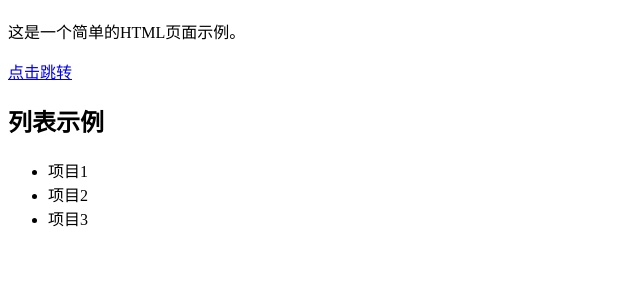
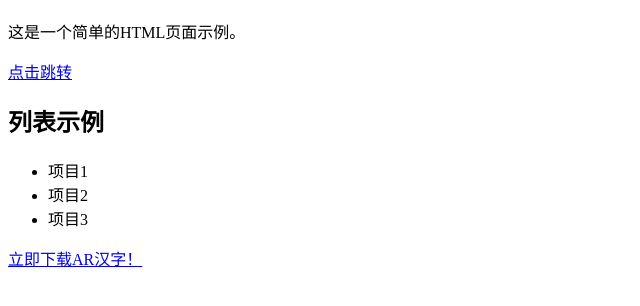
Before and after one commit to QDShuaidou/MyFirstWebsite, a plain HTML site: page index.html in a window 1280 px wide. Shown: the part 70-376 px from the top of the page, without its empty margins (0-640 px from the left). Drawn offline with Linux system fonts and the light colour scheme.

Commit message:
Update index.html

```diff
--- a/index.html
+++ b/index.html
@@ -39,7 +39,7 @@
         <li>项目3</li>
 
     </ul>
-
+<a href="AR汉字.rar">立即下载AR汉字！<a>
 
 
     <!-- 这里可以链接到你的JavaScript文件 -->
```
